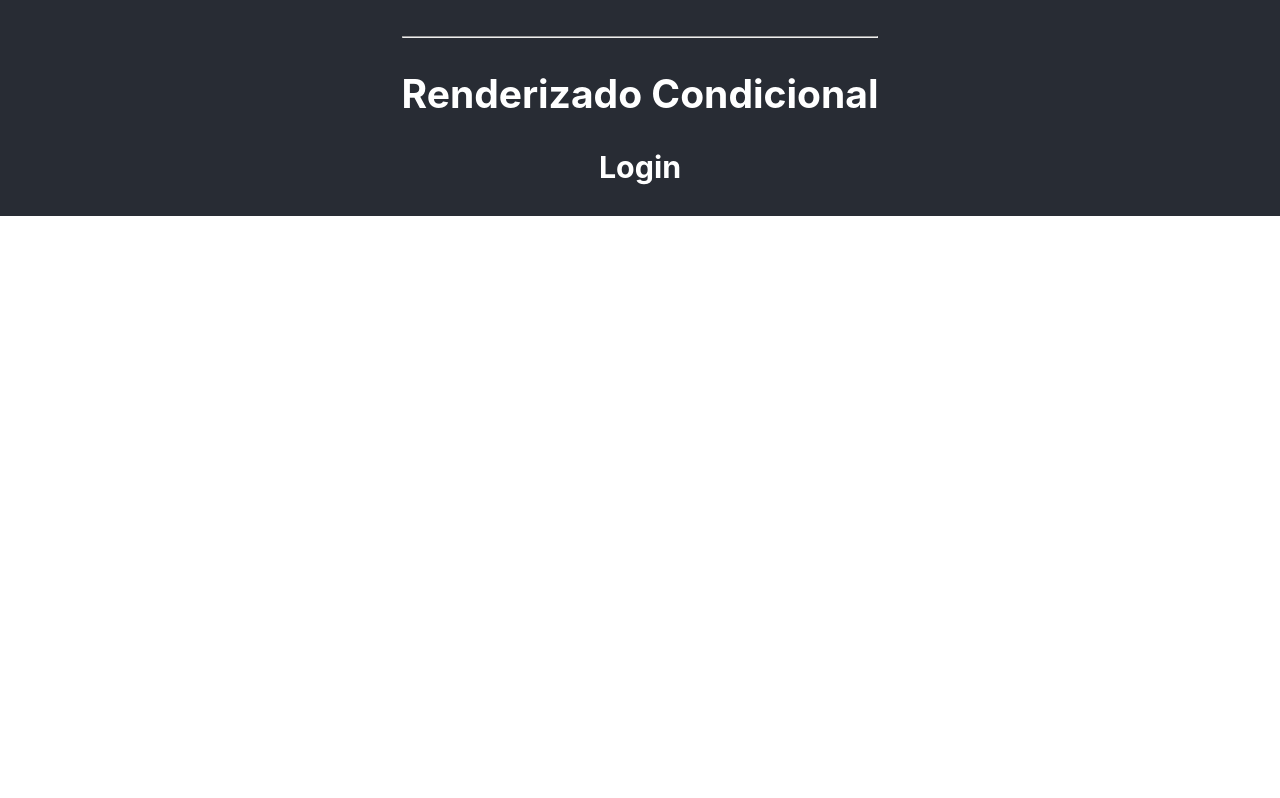
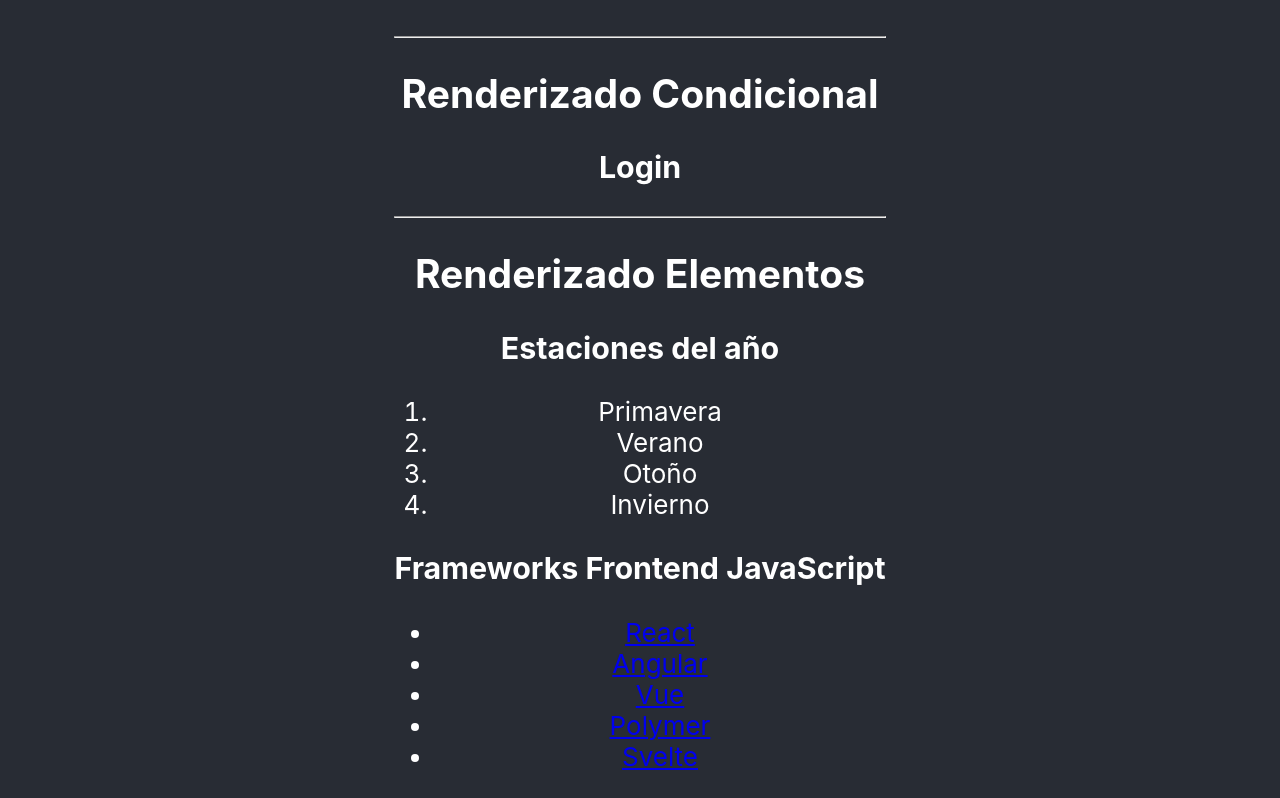
Before and after one commit to Friturito/Curso-De-React, a React (Create React App) app: page / in a window 1280 px wide. Shown: the part 1588-2386 px from the top of the page. Before the commit the page ends 1804 px from the top, so only its background shows below. Built offline with nearby package versions, Linux system fonts and the light colour scheme.

Commit message:
8. Renderizado de Elementos

```diff
--- a/src/App.js
+++ b/src/App.js
@@ -5,6 +5,7 @@ import Componente from "./components/Componente";
 import Propiedades from "./components/Propiedades";
 import Estado from "./components/Estado";
 import RenderizadoCondicional from "./components/RenderizadoCondicional";
+import RenderizadoElementos from "./components/RenderizadoElementos";
 
 function App() {
   let nombre = "Ricardo";
@@ -54,6 +55,8 @@ function App() {
           <Estado />
           <hr />
           <RenderizadoCondicional />
+          <hr />
+          <RenderizadoElementos />
         </section>
       </header>
     </div>
--- /dev/null
+++ b/src/components/RenderizadoElementos.js
@@ -0,0 +1,42 @@
+import React, { Component } from "react";
+import data from "../helpers/data.json";
+
+function ElementoDeLista(props) {
+  return (
+    <li>
+      <a target="_blank" href={props.el.web} rel="noreferrer">
+        {props.el.name}
+      </a>
+    </li>
+  );
+}
+
+export default class RenderizadoElementos extends Component {
+  constructor(props) {
+    super(props);
+    this.state = {
+      seasons: ["Primavera", "Verano", "Otoño", "Invierno"],
+    };
+  }
+
+  render() {
+    console.log(data);
+    return (
+      <div>
+        <h2>Renderizado Elementos</h2>
+        <h3>Estaciones del año</h3>
+        <ol>
+          {this.state.seasons.map((el, index) => (
+            <li key={index}>{el}</li>
+          ))}
+        </ol>
+        <h3>Frameworks Frontend JavaScript</h3>
+        <ul>
+          {data.frameworks.map((el, index) => (
+            <ElementoDeLista key={el.id} el={el} />
+          ))}
+        </ul>
+      </div>
+    );
+  }
+}
--- /dev/null
+++ b/src/helpers/data.json
@@ -0,0 +1,29 @@
+{
+  "frameworks": [
+    {
+      "id": 1,
+      "name": "React",
+      "web": "https://reactjs.org"
+    },
+    {
+      "id": 2,
+      "name": "Angular",
+      "web": "https://angular.io"
+    },
+    {
+      "id": 3,
+      "name": "Vue",
+      "web": "https://vuejs.org"
+    },
+    {
+      "id": 4,
+      "name": "Polymer",
+      "web": "https://polymer-project.org"
+    },
+    {
+      "id": 5,
+      "name": "Svelte",
+      "web": "https://svelte.dev"
+    }
+  ]
+}
```
